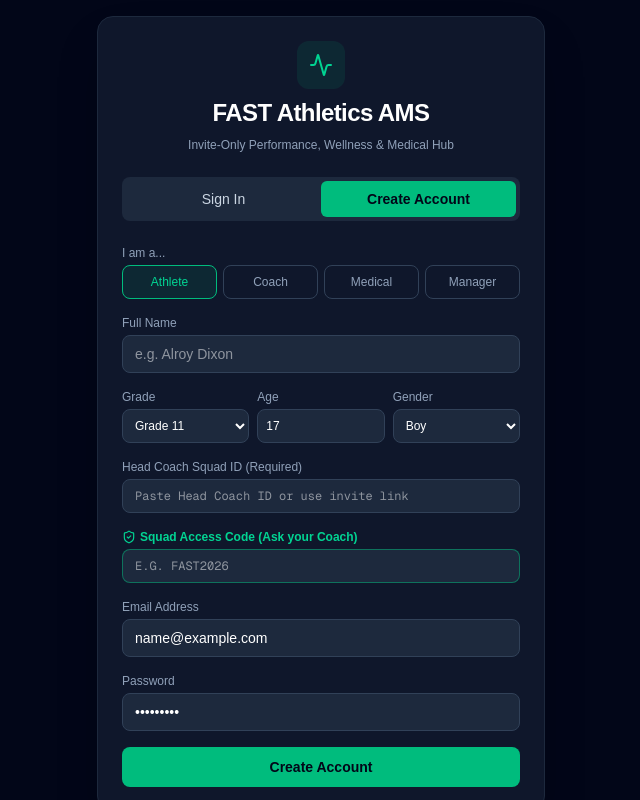
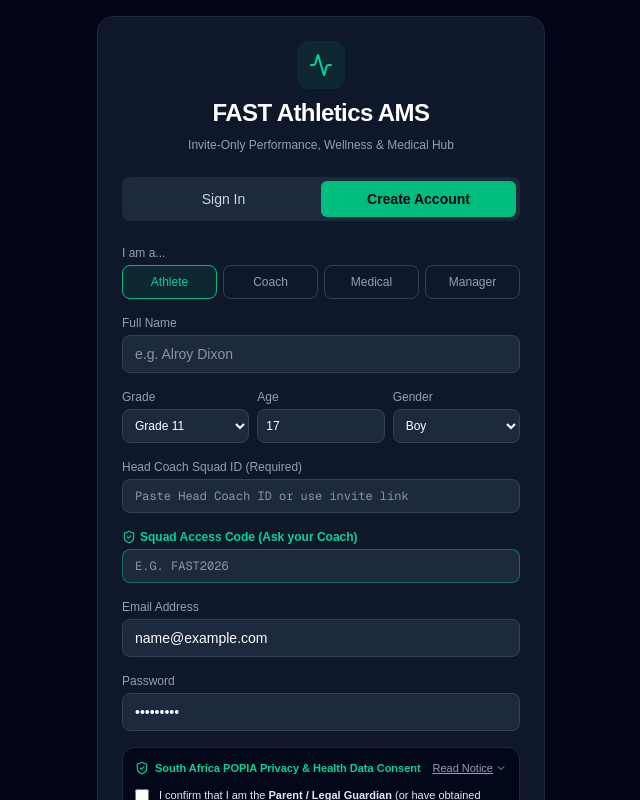
Before and after one commit to alroydixon/sprint-ams, a Next.js app: page / in a window 1280 px wide. Both pictures are taken after typing "name@example.com", "Sample123" into the empty fields and a click on the button "Create Account". Shown: the top 800 px of the page, without its empty margins (319-959 px from the left). Built offline with nearby package versions, Linux system fonts and the light colour scheme; no server answers.

Commit message:
Add South Africa POPIA consent notice and audit timestamp on signup

```diff
--- a/src/app/page.tsx
+++ b/src/app/page.tsx
@@ -4,6 +4,7 @@ import { useState, useEffect, Suspense } from 'react';
 import { supabase } from '@/lib/supabase';
 import { useRouter, useSearchParams } from 'next/navigation';
 import AuthSignupFields from '@/components/AuthSignupFields';
+import PopiaConsentBox from '@/components/PopiaConsentBox';
 import { submitAuthForm } from '@/lib/authSubmission';
 import { CoachingDiscipline } from '@/lib/disciplines';
 import { Activity } from 'lucide-react';
@@ -26,6 +27,7 @@ function AuthForm() {
   const [grade, setGrade] = useState('Grade 11');
   const [age, setAge] = useState('17');
   const [gender, setGender] = useState('Boy');
+  const [popiaAccepted, setPopiaAccepted] = useState(false);
   const [loading, setLoading] = useState(false);
   const [errorMsg, setErrorMsg] = useState('');
 
@@ -74,6 +76,10 @@ function AuthForm() {
     setErrorMsg('');
 
     try {
+      if (mode === 'signup' && !popiaAccepted) {
+        throw new Error('Please accept the POPIA Privacy & Health Data Consent notice to continue.');
+      }
+
       const targetRoute = await submitAuthForm({
         mode, role, discipline, fullName, email, password,
         coachId, managerId, claimAthleteId, inviteCode, platformKey,
@@ -134,6 +140,15 @@ function AuthForm() {
             <input required type="password" value={password} onChange={(e) => setPassword(e.target.value)} placeholder="••••••••" className="w-full px-3 py-2 rounded-lg bg-slate-800 border border-slate-700 text-sm" />
           </div>
 
+          {mode === 'signup' && (
+            <PopiaConsentBox
+              role={role}
+              age={age}
+              accepted={popiaAccepted}
+              onChange={setPopiaAccepted}
+            />
+          )}
+
           {errorMsg && <p className="text-xs text-rose-400 bg-rose-950/50 border border-rose-800 p-2 rounded">{errorMsg}</p>}
 
           <button disabled={loading} type="submit" className="w-full py-2.5 rounded-lg bg-emerald-500 hover:bg-emerald-400 text-slate-950 font-semibold text-sm transition">
--- /dev/null
+++ b/src/components/PopiaConsentBox.tsx
@@ -0,0 +1,85 @@
+'use client';
+
+import { useState } from 'react';
+import { ShieldCheck, ChevronDown, ChevronUp } from 'lucide-react';
+
+export default function PopiaConsentBox({
+  role,
+  age,
+  accepted,
+  onChange,
+}: {
+  role: 'athlete' | 'coach' | 'medical' | 'manager';
+  age: string;
+  accepted: boolean;
+  onChange: (checked: boolean) => void;
+}) {
+  const [expanded, setExpanded] = useState(false);
+  const numericAge = parseInt(age, 10);
+  const isMinorAthlete = role === 'athlete' && (!isNaN(numericAge) ? numericAge < 18 : true);
+
+  return (
+    <div className="bg-slate-950/90 border border-slate-800 rounded-xl p-3 space-y-2 text-[11px]">
+      <div className="flex items-center justify-between gap-2">
+        <span className="font-bold text-emerald-400 flex items-center gap-1.5">
+          <ShieldCheck className="w-3.5 h-3.5" /> South Africa POPIA Privacy &amp; Health Data Consent
+        </span>
+        <button
+          type="button"
+          onClick={() => setExpanded(!expanded)}
+          className="text-slate-400 hover:text-white inline-flex items-center gap-0.5 underline"
+        >
+          {expanded ? (
+            <>
+              Hide Notice <ChevronUp className="w-3 h-3" />
+            </>
+          ) : (
+            <>
+              Read Notice <ChevronDown className="w-3 h-3" />
+            </>
+          )}
+        </button>
+      </div>
+
+      {expanded && (
+        <div className="bg-slate-900 border border-slate-800 rounded-lg p-2.5 text-slate-300 space-y-1.5 leading-relaxed">
+          <p>
+            In accordance with the <strong>Protection of Personal Information Act (POPIA, Act 4 of 2013)</strong>,{' '}
+            <strong>FAST Athletics AMS</strong> and your affiliated School / Club collect and process personal
+            details, competition marks, daily wellness scores, and medical/rehabilitation status solely for
+            athlete coaching, injury prevention, and sports science management.
+          </p>
+          <p>
+            Health &amp; wellness records are treated as <strong>Special Personal Information (Section 26)</strong>,
+            encrypted in transit and at rest, and restricted strictly to your assigned coaching and medical staff.
+            You may request access, correction, or deletion of your data at any time via your Program Manager.
+          </p>
+        </div>
+      )}
+
+      <label className="flex items-start gap-2.5 cursor-pointer select-none text-slate-200 pt-0.5">
+        <input
+          required
+          type="checkbox"
+          checked={accepted}
+          onChange={(e) => onChange(e.target.checked)}
+          className="mt-0.5 accent-emerald-500 w-3.5 h-3.5 shrink-0"
+        />
+        <span>
+          {isMinorAthlete ? (
+            <>
+              I confirm that I am the <strong>Parent / Legal Guardian</strong> (or have obtained explicit
+              Parent/Guardian consent) to process this minor athlete&apos;s personal, wellness, and medical
+              information in accordance with <strong>POPIA (Act 4 of 2013)</strong>.
+            </>
+          ) : (
+            <>
+              I consent to the collection and processing of my personal, performance, and wellness/medical
+              information in accordance with <strong>POPIA (Act 4 of 2013)</strong>.
+            </>
+          )}
+        </span>
+      </label>
+    </div>
+  );
+}
```
